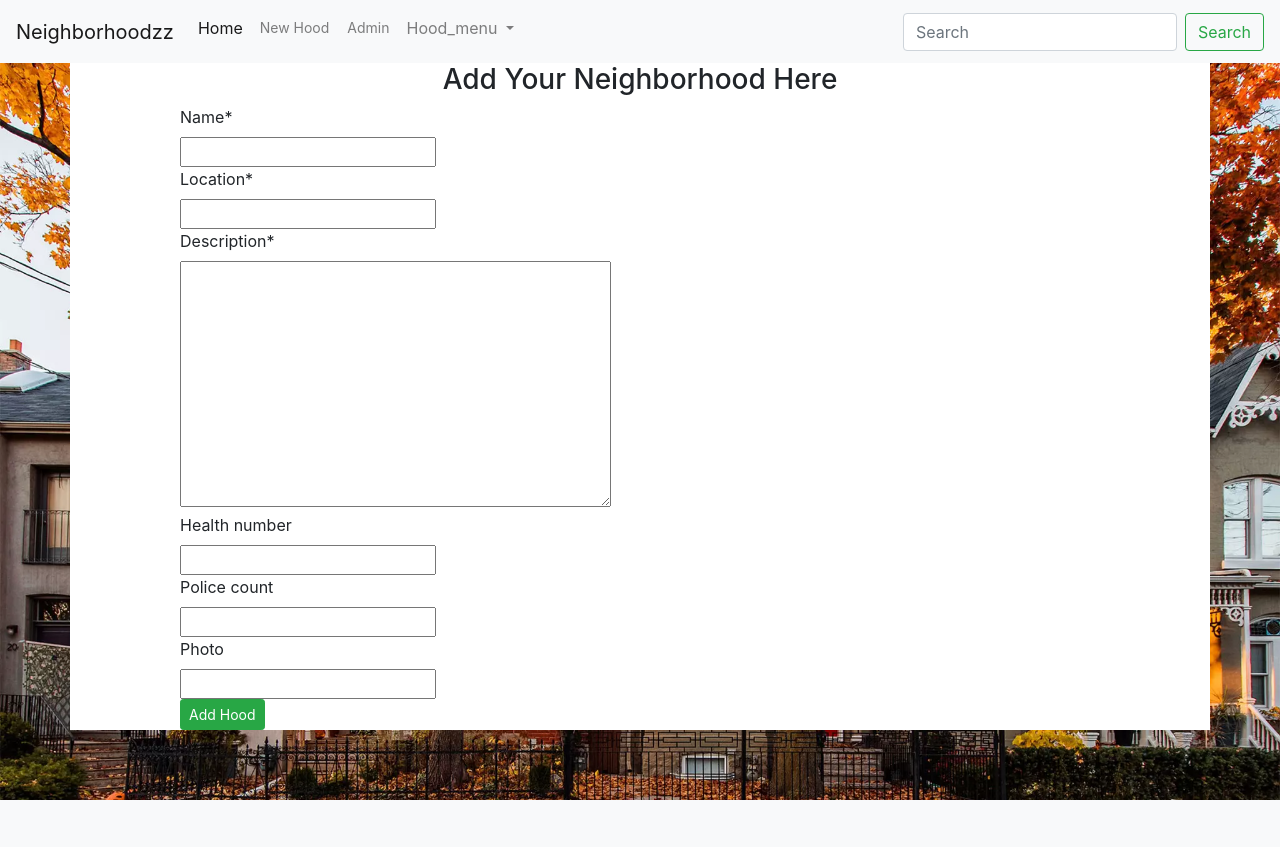
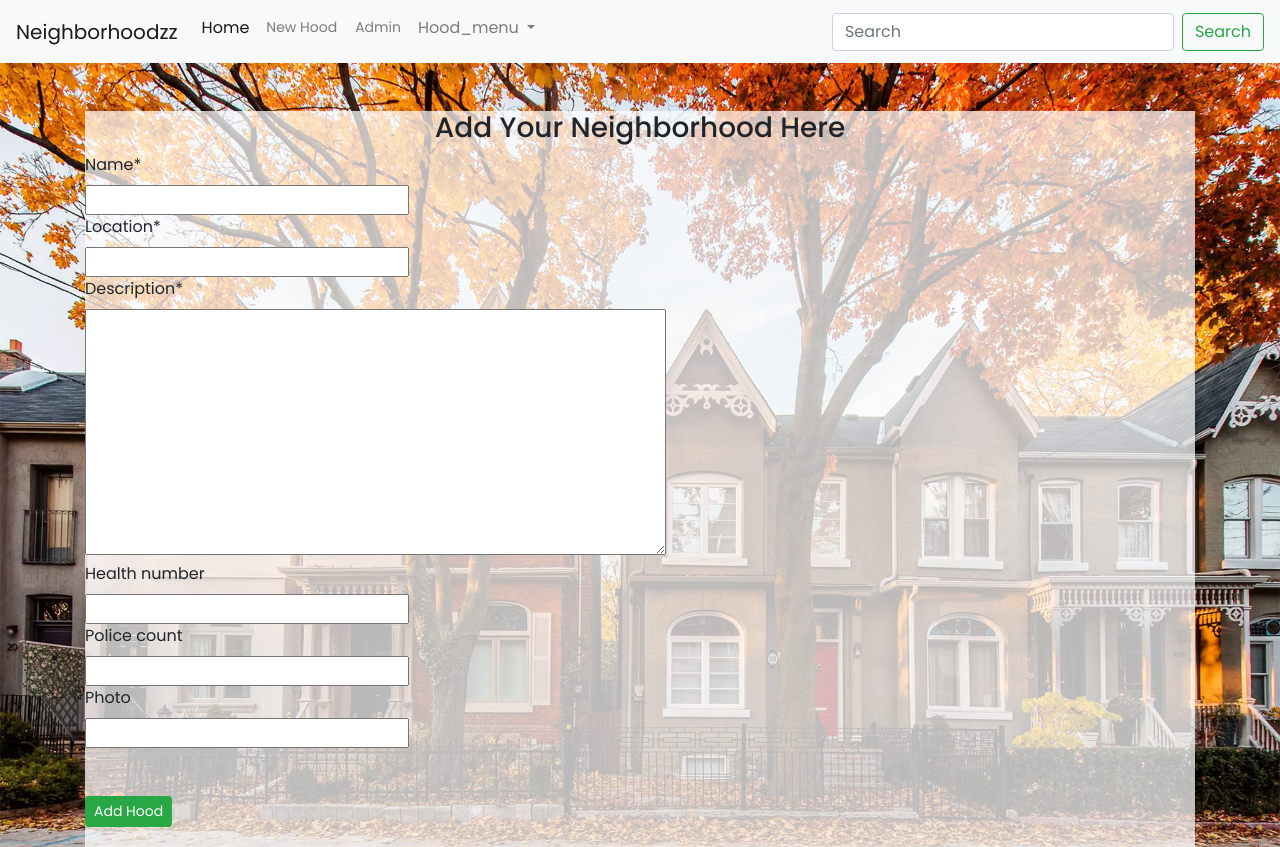
Before and after one commit to Joseph-oderoh/Neighborhoodzz, a Django app: page /new_hoodz/ in a window 1280 px wide. Before the commit the page ends 800 px from the top, so only its background shows below. Run offline with Django 4.2, Linux system fonts and the light colour scheme; the visitor is signed in with stand-in values (Sample User, id 1); some libraries are stand-ins or nearby versions; some web fonts are replaced.

Commit message:
modifie style for create hood

```diff
--- a/hoodapp/templates/hoodz.html
+++ b/hoodapp/templates/hoodz.html
@@ -5,7 +5,7 @@
         <a href="{% url 'new-hood' %}" class="btn btn-sm btn-info mb-2"> New Hood</a>
     <div class="row">
         {% for hood in all_hoods %}
-        <div class="col-md-8">
+        <div class="col-md-6">
             <div class="card mb-4">
                 <img src="{{ hood.photo.url }}" class="card-img-top" alt="{{ hood.name }}">
                 <div class="card-body">
--- a/hoodapp/templates/navbar.html
+++ b/hoodapp/templates/navbar.html
@@ -1,4 +1,4 @@
-<nav class="navbar navbar-expand-lg navbar-light bg-light">
+<nav class="navbar navbar-expand-lg navbar-light bg-light sticky-top">
     <a class="navbar-brand" href="{% url 'landing' %}">Neighborhoodzz</a>
     <button class="navbar-toggler" type="button" data-toggle="collapse" data-target="#navbarSupportedContent" aria-controls="navbarSupportedContent" aria-expanded="false" aria-label="Toggle navigation">
       <span class="navbar-toggler-icon"></span>
--- a/hoodapp/templates/new_hoodz.html
+++ b/hoodapp/templates/new_hoodz.html
@@ -1,18 +1,18 @@
 {% extends 'base.html' %}
 {% load crispy_forms_tags %}
 {% block content %}
-<div class="container bg-white newhood" style="">
+<div class="container">
     <div class="row">
-        <div class="col-md-1"></div>
-        <div class="col-md-10">
-            <h3 class="text-center">Add Your Neighborhood Here</h3>
-            <form action="" method="post" enctype="multipart/form-data" novalidate>
+        <div class="col-md-12">
+
+            <form action="" method="post" enctype="multipart/form-data" novalidate class="newhood mt-5">
+                <h3 class="text-center">Add Your Neighborhood Here</h3>
                 {% csrf_token %}
                 {{ form|crispy }}
-                <button class="btn btn-sm btn-success">Add Hood</button>
+                <button class="btn btn-sm btn-success mt-5">Add Hood</button>
+
             </form>
         </div>
-        <div class="col-md-1"></div>
     </div>
 
 </div>
--- a/hoodapp/templates/results.html
+++ b/hoodapp/templates/results.html
@@ -5,7 +5,7 @@
     {% if results %}
     <h5 class="text-white">Found {{results.count}} Business{{results.count|pluralize}}</h5>
     <div class="row">
-        <div class="col-md-4">
+        <div class="col-md-8">
             {% for bus in results %}
                 <div class="card">
                     <div class="card-body">
--- a/hoodapp/templates/single_hood.html
+++ b/hoodapp/templates/single_hood.html
@@ -21,8 +21,8 @@
                             </h6>
                             <p class="card-text">{{hood.description}}</p>
                             <p class="card-text"><span class="text-info">Police Tell</span>
-                                &nbsp;<strong>{{hood.police_number}}</strong> |
-                                <span class="text-info">Hospital Tell</span> <strong>{{hood.health_tell}}</strong></p>
+                                &nbsp;<strong>{{hood.police_count}}</strong> |
+                                <span class="text-info">Hospital Tell</span> <strong>{{hood.health_number}}</strong></p>
                             <p class="card-text">Admin: <small class="text-muted">
                                 {{ hood.admin.user.username }}</small></p>
                         </div>
@@ -76,7 +76,7 @@
                                 <p class="card-text">" {{post.post}} "
                                 </p>
                                 <p class="card-text">By: <small class="text-white">
-                                    {{ post.username|title }}</small> <small style="float:right">{{post.date|date}}</small>
+                                    {{ post.title}}</small> <small style="float:right">{{post.date|date}}</small>
                                 </p>
                             </div>
                         </div>
--- a/static/css/base.css
+++ b/static/css/base.css
@@ -1,6 +1,7 @@
 body{
     background-image: url('../images/hood1.webp');
     background-size: cover;
+    font-family: 'Poppins', sans-serif;
 }
 
 .bgr{
@@ -23,3 +24,15 @@ body{
     margin-top: 20px;
     border-radius: 45px;
 }
+
+.col-form-label {
+    font-weight: bold;
+}
+.editprofile{
+    padding-bottom: 20px;
+    padding-top: 10px;
+}
+.newhood{
+    padding-bottom: 20px;
+    background-color: rgba(255, 255, 255, 0.726);
+}
```
